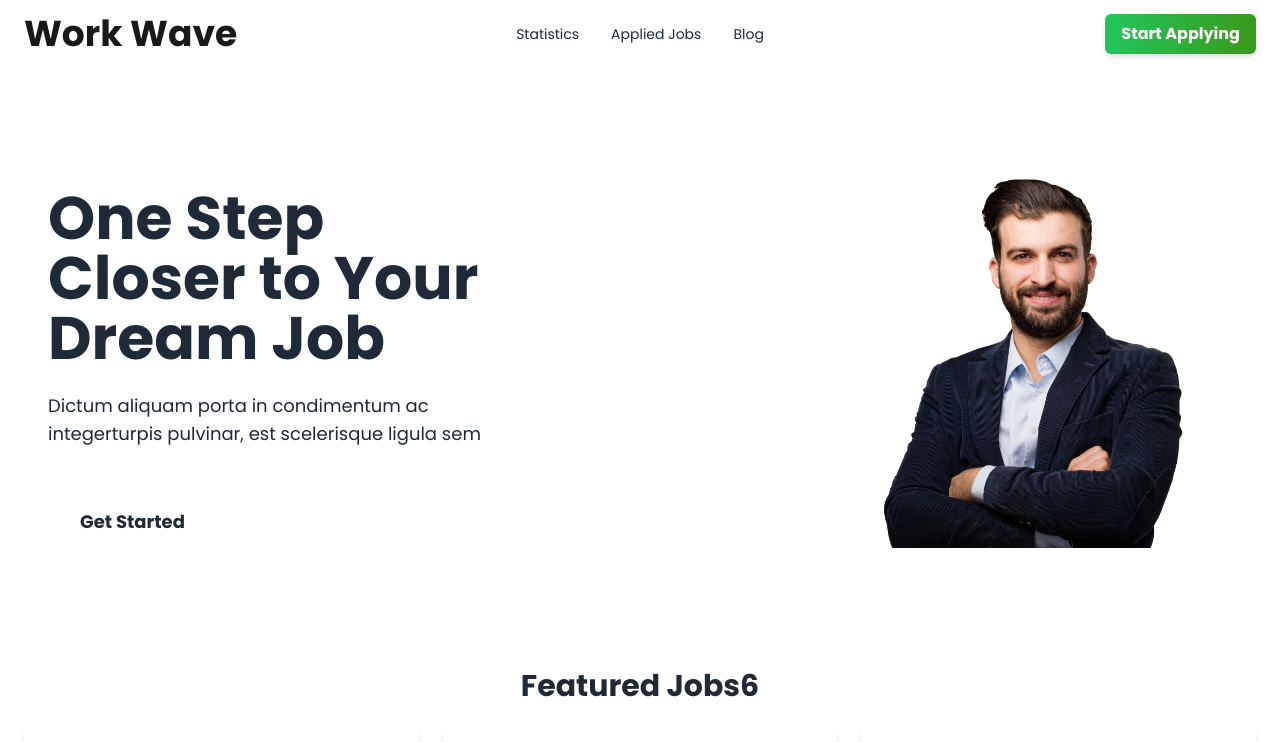
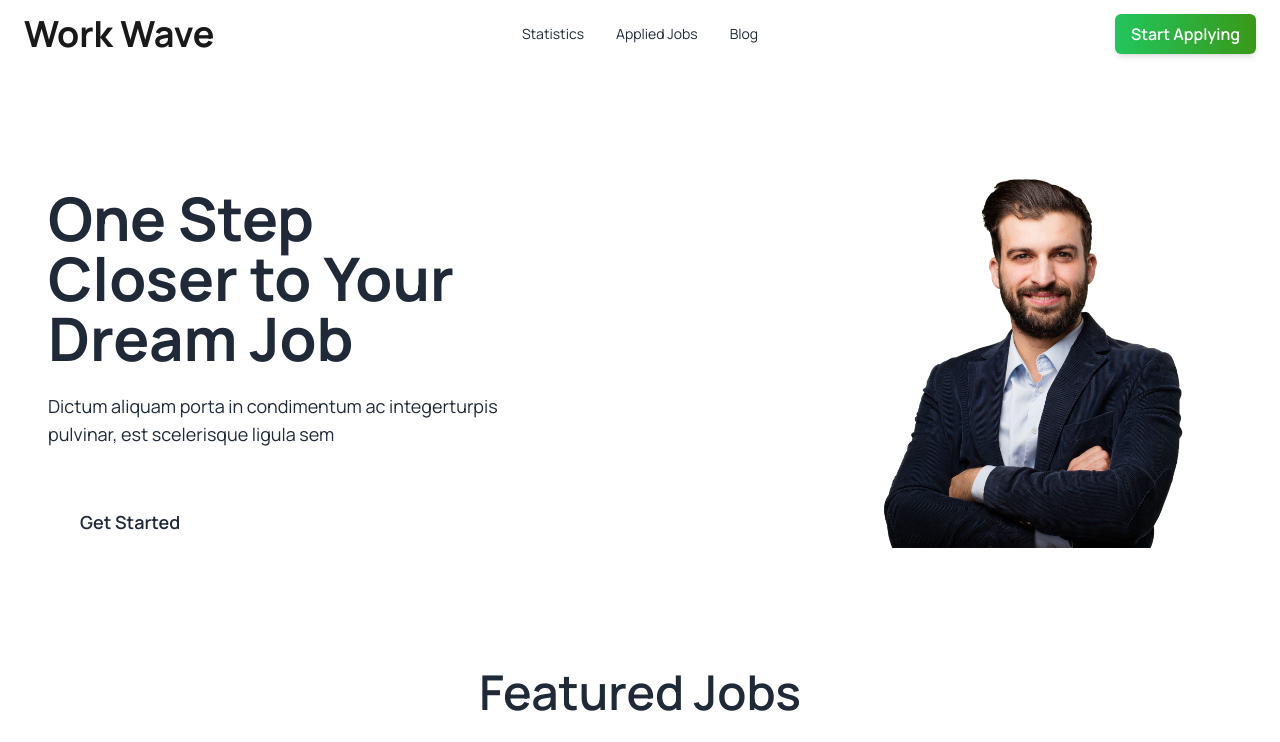
Before and after one commit to mahamudul-01/30-Days-React-Challange-Day-9, a React (Vite) app: page / in a window 1280 px wide. Shown: the top 742 px of the page. Built offline with nearby package versions, Linux system fonts and the light colour scheme.

Commit message:
update README with project details and features; modify job logos in jobs.json; enhance FeaturedJobs component layout and styling; change font to Manrope in index.css

```diff
--- a/public/jobs.json
+++ b/public/jobs.json
@@ -20,7 +20,7 @@
     },
     {
         "id": 2,
-        "logo": "https://i.ibb.co/H4wJGhb/netflix-4-1.png",
+        "logo": "https://i.ibb.co.com/TBJWX8XJ/netflix.png",
         "job_title": "Senior Product Designer",
         "company_name": "Netflix",
         "remote_or_onsite": "Onsite",
@@ -39,7 +39,7 @@
       },
       {
         "id": 3,
-        "logo": "https://i.ibb.co/JRXgX92/tesla-9-1.png",
+        "logo": "https://i.ibb.co.com/ynkmQKw3/tesla.png",
         "job_title": "Software Engineer",
         "company_name": "Tesla",
         "remote_or_onsite": "Onsite",
@@ -77,7 +77,7 @@
       },
       {
         "id": 5,
-        "logo": "https://i.ibb.co/JRXgX92/tesla-9-1.png",
+        "logo": "https://i.ibb.co.com/ynkmQKw3/tesla.png",
         "job_title": "Technical Database Engineer",
         "company_name": "Tesla",
         "remote_or_onsite": "Remote",
@@ -96,7 +96,7 @@
       },
       {
         "id": 6,
-        "logo": "https://i.ibb.co/H4wJGhb/netflix-4-1.png",
+        "logo": "https://i.ibb.co.com/TBJWX8XJ/netflix.png",
         "job_title": "Senior Product Designer",
         "company_name": "Netflix",
         "remote_or_onsite": "Remote",
--- a/src/components/FeaturedJobs/FeaturedJobs.jsx
+++ b/src/components/FeaturedJobs/FeaturedJobs.jsx
@@ -13,12 +13,13 @@ const FeaturedJobs = () => {
 
 
     return (
-        <div className="max-w-[1460px]  mx-auto px-6 ">
-            <h2 className="text-3xl text-center font-semibold mb-6">Featured Jobs{jobs.length}</h2>
+        <div className="max-w-[1460px] mx-auto px-6">
+            <h2 className="text-5xl text-center font-semibold mb-6">Featured Jobs</h2>
+            <p className="text-center mb-6">Explore the latest job opportunities from top companies.</p>
 
             <div className="grid grid-cols-1 sm:grid-cols-2 lg:grid-cols-3 gap-6 justify-between">
                 {
-                    jobs.map(job=> <Job key={job?.id} job={job}></Job>)
+                    jobs.map(job => <Job key={job?.id} job={job}></Job>)
                 }
             </div>
         </div>
--- a/src/index.css
+++ b/src/index.css
@@ -1,10 +1,9 @@
-@import url('https://fonts.googleapis.com/css2?family=Poppins:wght@400;700&display=swap');
-
+@import url('https://fonts.googleapis.com/css2?family=Manrope:wght@200..800&display=swap');
 
 @tailwind base;
 @tailwind components;
 @tailwind utilities;
 
 body {
-  font-family: 'Poppins', sans-serif;
+  font-family: "Manrope", serif;
 }
```
Also changed, not shown: 1 other file (tests, documents, lock files or other folders).
